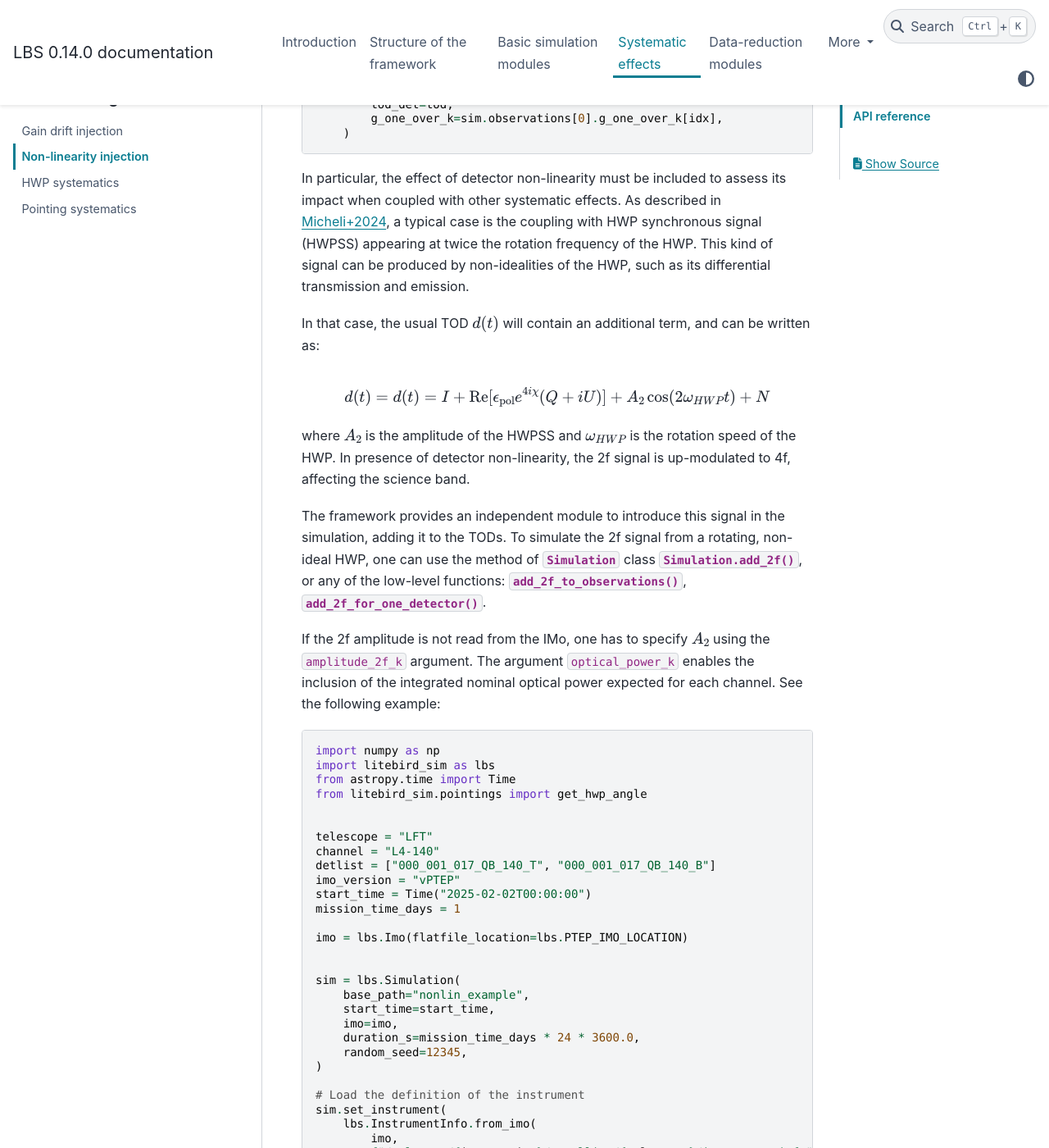
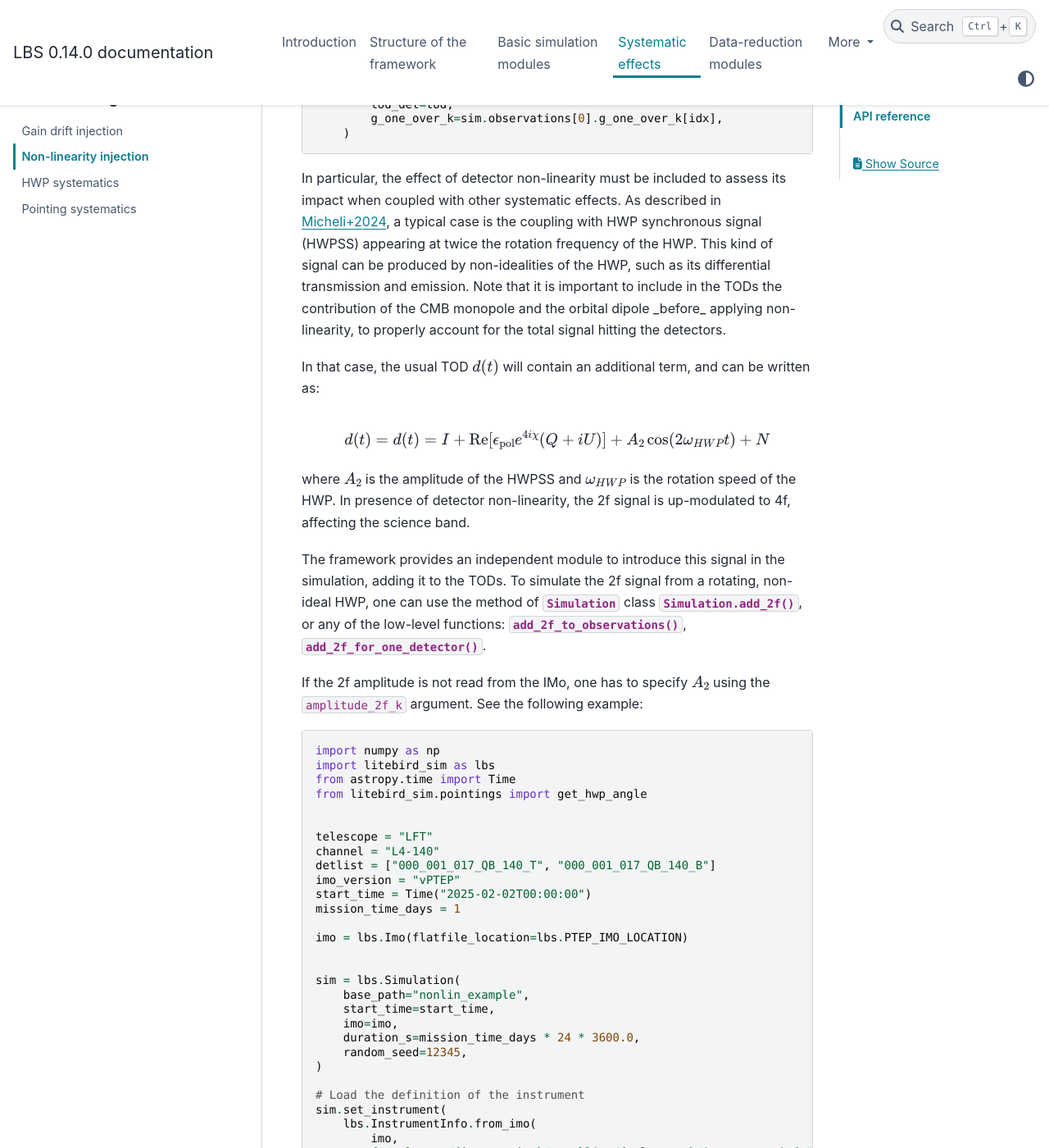
Before and after one commit to litebird/litebird_sim, a Sphinx documentation site: the page built from docs/source/non_linearity.rst, in a window 1280 px wide and 1400 px high, scrolled down 1718 px. Shown: the whole window at 82% size. Built offline with Sphinx 7.4.7 and the PyData theme 0.15.4, drawn with Linux system fonts in a browser that asks for light colours; some of the changed text lies outside the part shown.

Commit message:
fix documentation

```diff
--- a/docs/source/non_linearity.rst
+++ b/docs/source/non_linearity.rst
@@ -98,6 +98,9 @@ typical case is the coupling with HWP synchronous signal (HWPSS)
 appearing at twice the rotation frequency of the HWP. This kind of
 signal can be produced by non-idealities of the HWP, such as its
 differential transmission and emission.
+Note that it is important to include in the TODs the contribution
+of the CMB monopole and the orbital dipole _before_ applying non-linearity,
+to properly account for the total signal hitting the detectors.
 
 In that case, the usual TOD :math:`d(t)` will contain an additional
 term, and can be written as:
@@ -118,9 +121,7 @@ low-level functions: :func:`.add_2f_to_observations()`,
 :func:`.add_2f_for_one_detector()`.
 
 If the 2f amplitude is not read from the IMo, one has to specify
-:math:`A_2` using the ``amplitude_2f_k`` argument. The argument
-``optical_power_k`` enables the inclusion of the integrated nominal
-optical power expected for each channel. See the following example:
+:math:`A_2` using the ``amplitude_2f_k`` argument. See the following example:
 
 .. code-block:: python
 
@@ -183,7 +184,6 @@ optical power expected for each channel. See the following example:
 
     # Define differential emission parameters for the detectors.
     sim.observations[0].amplitude_2f_k = np.array([0.1, 0.1])
-    sim.observations[0].optical_power_k = np.array([1.0, 1.0])
 
     # Adding 2f signal from HWP differential emission using the `Simulation` class method
     sim.add_2f(component="tod_2f")
```
